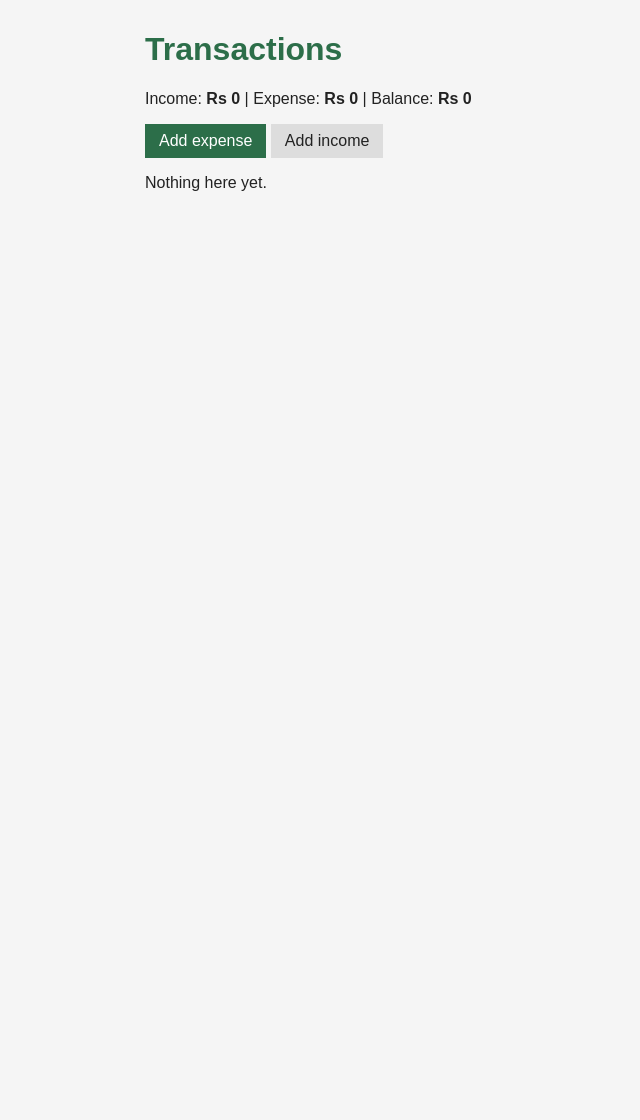
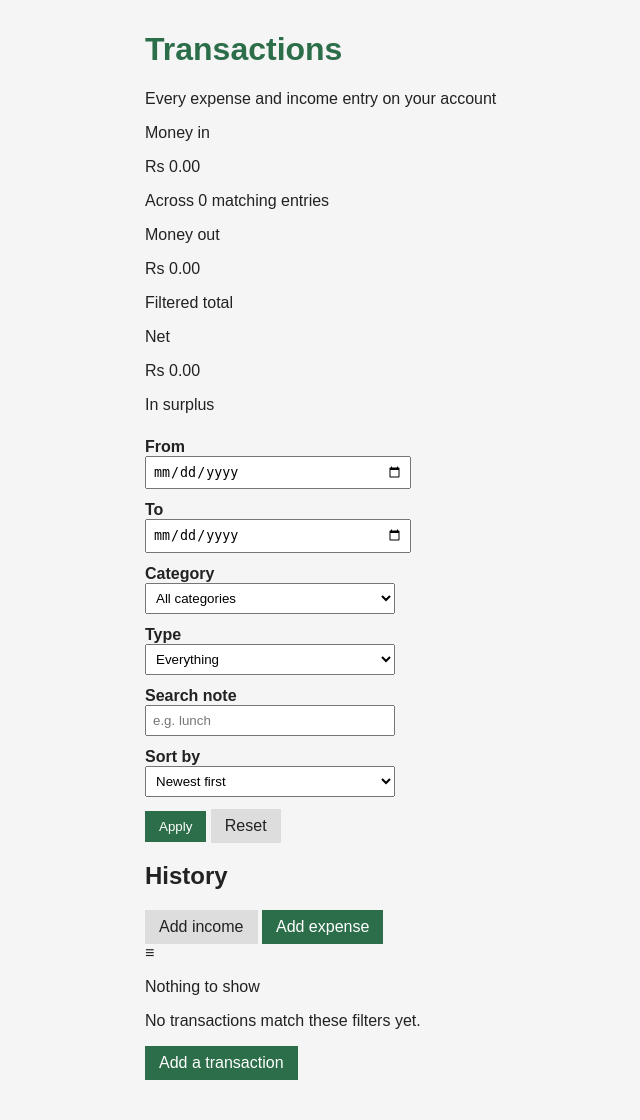
Before and after one commit to soniyakandel/Financetracker_demo, a Flask app: page /expenses/ in a window 1280 px wide. Shown: the part 97-1217 px from the top of the page, without its empty margins (95-735 px from the left). Before the commit the page ends 288 px from the top, so only its background shows below. Run offline with Flask 3, Linux system fonts and the light colour scheme; the visitor is signed in with stand-in values (Sample User, id 1); data that the repository does not hold is empty.

Commit message:
added filters, search and paging to the transaction list

```diff
--- a/Financetracker_demo/app/features/expenses/routes.py
+++ b/Financetracker_demo/app/features/expenses/routes.py
@@ -1,8 +1,9 @@
-from flask import flash, redirect, render_template, request, url_for
+from flask import current_app, flash, redirect, render_template, request, url_for
 from flask_login import current_user, login_required
 
 from app.extensions import db
 from app.features.expenses import expenses_bp
+from app.features.expenses.filters import build_query, read_filters, summarise
 from app.features.expenses.forms import TransactionForm
 from app.models.category import Category
 from app.models.transaction import EXPENSE, INCOME, Transaction
@@ -20,18 +21,20 @@ def _user_categories():
 @expenses_bp.route("/")
 @login_required
 def index():
-    transactions = (
-        Transaction.query.filter_by(user_id=current_user.id)
-        .order_by(Transaction.spent_on.desc(), Transaction.id.desc())
-        .all()
-    )
-    spent = sum(t.amount for t in transactions if t.type == EXPENSE)
-    earned = sum(t.amount for t in transactions if t.type == INCOME)
+    filters = read_filters(request.args)
+    query = build_query(filters)
+
+    page = request.args.get("page", 1, type=int)
+    per_page = current_app.config["ITEMS_PER_PAGE"]
+    pagination = query.paginate(page=page, per_page=per_page, error_out=False)
+
     return render_template(
         "expenses/index.html",
-        transactions=transactions,
-        spent=spent,
-        earned=earned,
+        transactions=pagination.items,
+        pagination=pagination,
+        filters=filters,
+        totals=summarise(filters),
+        categories=_user_categories(),
     )
 
 
@@ -55,7 +58,9 @@ def create():
         )
         db.session.add(transaction)
         db.session.commit()
-        flash("Transaction saved.", "success")
+
+        word = "Expense" if transaction.type == EXPENSE else "Income"
+        flash(f"{word} of {transaction.amount} saved.", "success")
         return redirect(url_for("expenses.index"))
 
     return render_template("expenses/form.html", form=form, transaction=None)
@@ -79,6 +84,7 @@ def edit(transaction_id):
         transaction.spent_on = form.spent_on.data
         transaction.note = (form.note.data or "").strip() or None
         db.session.commit()
+
         flash("Transaction updated.", "success")
         return redirect(url_for("expenses.index"))
 
@@ -89,7 +95,9 @@ def edit(transaction_id):
 @login_required
 def delete(transaction_id):
     transaction = get_owned_or_404(Transaction, transaction_id)
+
     db.session.delete(transaction)
     db.session.commit()
+
     flash("Transaction deleted.", "success")
     return redirect(url_for("expenses.index"))
--- a/Financetracker_demo/app/features/expenses/templates/expenses/index.html
+++ b/Financetracker_demo/app/features/expenses/templates/expenses/index.html
@@ -1,42 +1,151 @@
 {% extends "layouts/app.html" %}
+{% from "partials/_pagination.html" import pagination as page_links %}
 {% block title %}Transactions - Finance Tracker{% endblock %}
 {% block page_title %}Transactions{% endblock %}
+{% block page_subtitle %}
+  <p class="topbar__sub">Every expense and income entry on your account</p>
+{% endblock %}
 {% block content %}
-  <p>
-    Income: <strong>Rs {{ earned }}</strong> |
-    Expense: <strong>Rs {{ spent }}</strong> |
-    Balance: <strong>Rs {{ earned - spent }}</strong>
-  </p>
+  <div class="grid grid--3" style="margin-bottom: 24px;">
+    <div class="stat stat--income">
+      <p class="stat__label">Money in</p>
+      <p class="stat__value">{{ totals.income|money }}</p>
+      <p class="stat__meta">Across {{ totals.count }} matching entries</p>
+    </div>
+    <div class="stat stat--expense">
+      <p class="stat__label">Money out</p>
+      <p class="stat__value">{{ totals.expense|money }}</p>
+      <p class="stat__meta">Filtered total</p>
+    </div>
+    <div class="stat stat--balance">
+      <p class="stat__label">Net</p>
+      <p class="stat__value">{{ totals.net|money }}</p>
+      <p class="stat__meta">{{ "In surplus" if totals.net >= 0 else "Spending more than earning" }}</p>
+    </div>
+  </div>
+  <div class="card">
+    <form method="get" class="filters">
+      <div class="field">
+        <label class="field__label" for="start">From</label>
+        <input class="input" type="date" id="start" name="start" value="{{ filters.start or '' }}">
+      </div>
+      <div class="field">
+        <label class="field__label" for="end">To</label>
+        <input class="input" type="date" id="end" name="end" value="{{ filters.end or '' }}">
+      </div>
+      <div class="field">
+        <label class="field__label" for="category">Category</label>
+        <select class="select" id="category" name="category">
+          <option value="0">All categories</option>
+          {% for category in categories %}
+            <option value="{{ category.id }}" {% if filters.category == category.id %}selected{% endif %}>
+              {{ category.icon }} {{ category.name }}
+            </option>
+          {% endfor %}
+        </select>
+      </div>
+      <div class="field">
+        <label class="field__label" for="type">Type</label>
+        <select class="select" id="type" name="type">
+          <option value="">Everything</option>
+          <option value="expense" {% if filters.type == 'expense' %}selected{% endif %}>Expenses only</option>
+          <option value="income" {% if filters.type == 'income' %}selected{% endif %}>Income only</option>
+        </select>
+      </div>
+      <div class="field">
+        <label class="field__label" for="search">Search note</label>
+        <input class="input" type="search" id="search" name="search"
+               value="{{ filters.search }}" maxlength="50" placeholder="e.g. lunch">
+      </div>
+      <div class="field">
+        <label class="field__label" for="sort">Sort by</label>
+        <select class="select" id="sort" name="sort">
+          <option value="newest"  {% if filters.sort == 'newest'  %}selected{% endif %}>Newest first</option>
+          <option value="oldest"  {% if filters.sort == 'oldest'  %}selected{% endif %}>Oldest first</option>
+          <option value="highest" {% if filters.sort == 'highest' %}selected{% endif %}>Highest amount</option>
+          <option value="lowest"  {% if filters.sort == 'lowest'  %}selected{% endif %}>Lowest amount</option>
+        </select>
+      </div>
+      <div class="btn-row">
+        <button type="submit" class="btn">Apply</button>
+        <a class="btn btn--ghost" href="{{ url_for('expenses.index') }}">Reset</a>
+      </div>
+    </form>
+  </div>
+  <div class="card">
+    <div class="card__head">
+      <h2 class="card__title">History</h2>
+      <div class="btn-row">
+        <a class="btn btn--ghost" href="{{ url_for('expenses.create', type='income') }}">Add income</a>
         <a class="btn" href="{{ url_for('expenses.create') }}">Add expense</a>
-  <a class="btn btn--ghost" href="{{ url_for('expenses.create', type='income') }}">Add income</a>
+      </div>
+    </div>
     {% if transactions %}
-    <table>
+      <div class="table-wrap">
+        <table class="table">
+          <thead>
             <tr>
-        <th>Date</th>
-        <th>Type</th>
-        <th>Category</th>
-        <th>Note</th>
-        <th>Amount</th>
-        <th></th>
+              <th scope="col">Date</th>
+              <th scope="col">Category</th>
+              <th scope="col">Note</th>
+              <th scope="col" class="num">Amount</th>
+              <th scope="col"><span class="visually-hidden">Actions</span></th>
             </tr>
-      {% for t in transactions %}
+          </thead>
+          <tbody>
+            {% for item in transactions %}
               <tr>
-          <td>{{ t.spent_on.strftime("%d %b %Y") }}</td>
-          <td>{{ t.type }}</td>
-          <td>{% if t.category %}{{ t.category.icon }} {{ t.category.name }}{% endif %}</td>
-          <td>{{ t.note or "" }}</td>
-          <td>Rs {{ t.amount }}</td>
+                <td>{{ item.spent_on|short_date }}</td>
                 <td>
-            <a href="{{ url_for('expenses.edit', transaction_id=t.id) }}">Edit</a>
-            <form method="post" action="{{ url_for('expenses.delete', transaction_id=t.id) }}">
+                  {% if item.category %}
+                    <span class="badge" style="background: {{ item.category.colour }}1a; color: {{ item.category.colour }};">
+                      {{ item.category.icon }} {{ item.category.name }}
+                    </span>
+                  {% else %}
+                    <span class="badge badge--ok">Income</span>
+                  {% endif %}
+                  {% if item.is_auto_generated %}
+                    <span class="badge badge--info" title="Created from a recurring rule">↻</span>
+                  {% endif %}
+                </td>
+                <td class="wrap">{{ item.note or "-" }}</td>
+                <td class="num {{ 'amount--out' if item.is_expense else 'amount--in' }}">
+                  {{ "-" if item.is_expense else "+" }}{{ item.amount|money }}
+                </td>
+                <td>
+                  <div class="btn-row">
+                    <a class="btn btn--ghost btn--sm"
+                       href="{{ url_for('expenses.edit', transaction_id=item.id) }}">Edit</a>
+                    <form method="post" class="inline-form"
+                          action="{{ url_for('expenses.delete', transaction_id=item.id) }}"
+                          data-confirm="Delete this {{ item.type }} of {{ item.amount }}?">
                       <input type="hidden" name="csrf_token" value="{{ csrf_token() }}">
-              <button type="submit" data-confirm="Delete this transaction?">Delete</button>
+                      <button type="submit" class="btn btn--danger btn--sm">Delete</button>
                     </form>
+                  </div>
                 </td>
               </tr>
             {% endfor %}
+          </tbody>
         </table>
+      </div>
+      {{ page_links(pagination, 'expenses.index', {
+        'start': request.args.get('start', ''),
+        'end': request.args.get('end', ''),
+        'category': request.args.get('category', ''),
+        'type': request.args.get('type', ''),
+        'search': request.args.get('search', ''),
+        'sort': request.args.get('sort', '')
+      }) }}
     {% else %}
-    <p>Nothing here yet.</p>
+      <div class="empty">
+        <div class="empty__icon" aria-hidden="true">≡</div>
+        <p class="empty__title">Nothing to show</p>
+        <p>No transactions match these filters yet.</p>
+        <div class="btn-row" style="justify-content: center; margin-top: 16px;">
+          <a class="btn" href="{{ url_for('expenses.create') }}">Add a transaction</a>
+        </div>
+      </div>
     {% endif %}
+  </div>
 {% endblock %}
--- /dev/null
+++ b/Financetracker_demo/app/templates/partials/_pagination.html
@@ -0,0 +1,25 @@
+{% macro pagination(pagination, endpoint, args={}) %}
+  {% if pagination.pages > 1 %}
+    <nav class="pagination" aria-label="Pages">
+      {% if pagination.has_prev %}
+        <a class="pagination__link"
+           href="{{ url_for(endpoint, page=pagination.prev_num, **args) }}">Previous</a>
+      {% endif %}
+      {% for number in pagination.iter_pages(left_edge=1, left_current=1, right_current=2, right_edge=1) %}
+        {% if number %}
+          <a class="pagination__link {% if number == pagination.page %}is-active{% endif %}"
+             href="{{ url_for(endpoint, page=number, **args) }}">{{ number }}</a>
+        {% else %}
+          <span class="pagination__gap">...</span>
+        {% endif %}
+      {% endfor %}
+      {% if pagination.has_next %}
+        <a class="pagination__link"
+           href="{{ url_for(endpoint, page=pagination.next_num, **args) }}">Next</a>
+      {% endif %}
+    </nav>
+    <p class="card__hint" style="text-align: center; margin-top: 8px;">
+      Showing {{ pagination.items|length }} of {{ pagination.total }} transactions
+    </p>
+  {% endif %}
+{% endmacro %}
```
Also changed, not shown: Financetracker_demo/app/features/expenses/filters.py (added, +80 -0 lines), Financetracker_demo/app/features/expenses/templates/expenses/form.html (+15 -7 lines). Lines whose indentation alone changed are shown as unchanged.
